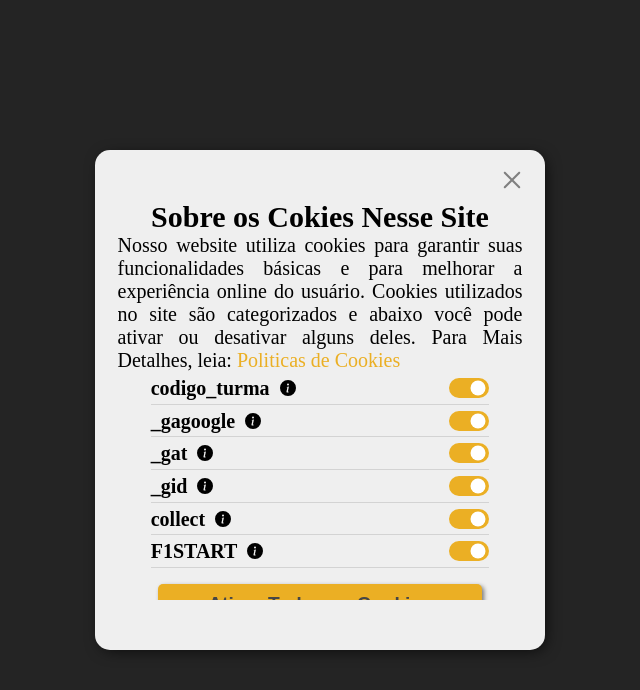
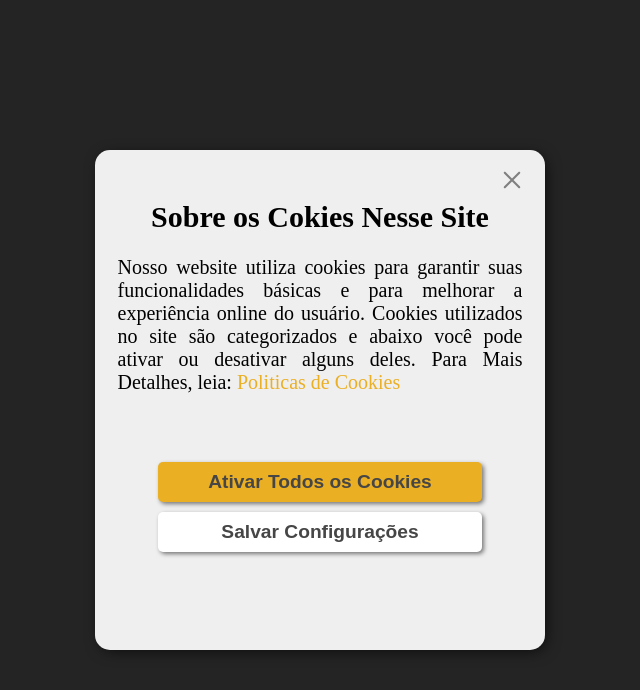
Before and after one commit to jvg21/CookiesinReact, a React (Vite) app: page / in a window 1280 px wide. Both pictures are taken after a click on the button "Configurar Cookies". Shown: the top 690 px of the page, without its empty margins (320-960 px from the left). Built offline with nearby package versions, Linux system fonts and the light colour scheme.

Commit message:
cookieCategory

```diff
--- a/src/presentation/components/cookiecateogorylist/CookieCategoryList.tsx
+++ b/src/presentation/components/cookiecateogorylist/CookieCategoryList.tsx
@@ -1,5 +1,42 @@
-export function CookieCategoryList(){
-    return(
+import { useContext } from "react"
+import { CookieContext } from "../../../application/context/CookieContext"
+import { CookieThemeConfig } from "../../../application/model/cookiethemeconfig/CookieThemeConfig";
 
+export function CookieCategoryList(props: { themeConfig: CookieThemeConfig }) {
+    const { getCategories, CookieInfoArray } = useContext(CookieContext)
+    const category = getCategories();
+
+    function teste(){
+        category.map((x)=>{
+            CookieInfoArray.map((cookie)=>{
+            console.log(x +' |---| '+ cookie.category);
+            /////////retornar o arranjo da categoria\\\\\\\\\\
+            })
+        })
+    }
+    return (
+        <>
+            {
+                teste()
+            }
+        </>
     )
 }
+
+// CookieInfoArray.map((cookie, index) => {
+//     if (cookie.category === x){
+
+//             // <div>
+//             //     <p>{x}</p>
+//             //     <CookieToggleOption
+//             //         key={index}
+//             //         id={cookie.id}
+//             //         name={cookie.name}
+//             //         title={cookie.description}
+//             //         switchState={CookieStateArray[cookie.id]}
+//             //         cookieThemeConfig={props.themeConfig}
+//             //     />
+//             // </div>
+//     }
+
+// })
--- a/src/presentation/screens/cookieacceptscreen/CookieAcceptScreen.tsx
+++ b/src/presentation/screens/cookieacceptscreen/CookieAcceptScreen.tsx
@@ -67,13 +67,14 @@ export function CookieAcceptScreen(props: CookieAcceptScreenType) {
                 >
                     {acceptButtonTextChange()}
                 </CookieButton>
-                <Spacer height="10px" />
+                <Spacer height="10px"/>
                 <CookieButton
                     textcolor={props.themeConfig.primaryTextColor}
                     hoverbgcolor={props.themeConfig.backgroundColor}
                     onClick={() => setModalCookieConfig(true)}>
                     {PresentationTexts.acceptPageConfigButton}
                 </CookieButton>
+                <Spacer height="10px"/>
             </ButtonDiv>
         </CookieBody>
     )
--- a/src/presentation/screens/cookieconfigscreen/CookieConfigScreen.tsx
+++ b/src/presentation/screens/cookieconfigscreen/CookieConfigScreen.tsx
@@ -13,6 +13,7 @@ import { useContext } from "react";
 import { CookieContext } from "../../../application/context/CookieContext";
 import { CookiePageContext } from "../../../application/context/CookiePageContext";
 import { CookieToggleOption } from "../../components/cookietoggleoption/CookieToggleOption";
+import { CookieCategoryList } from "../../components/cookiecateogorylist/CookieCategoryList";
 
 const CookieOptionList = styled.ul`
     display: flex;
@@ -27,8 +28,6 @@ export function CookieConfigScreen(props: CookieConfigScreenType) {
     const { setModalCookieConfig } = useContext(CookiePageContext)
     const { setAllCookieState, getCategories, CookieInfoArray, CookieStateArray, setCookieStateByIndex } = useContext(CookieContext)
 
-    let teste = getCategories();
-
     return (
         <CookieBody
             cookiethemeconfig={props.themeConfig}
@@ -38,7 +37,7 @@ export function CookieConfigScreen(props: CookieConfigScreenType) {
                 {PresentationTexts.configPageTitle}
             </CookieTitle>
 
-            <Spacer height={'50px'} />
+            <Spacer height={'50px'}/>
 
             <CookieDescription
                 textalign='justify'
@@ -53,22 +52,12 @@ export function CookieConfigScreen(props: CookieConfigScreenType) {
                     {PresentationTexts.configPageLinkText}
                 </CookieLink>
             </CookieDescription>
-            <Spacer height="30px" />
+            <Spacer height="30px"/>
 
             <CookieOptionList>
-                {
-                    CookieInfoArray.map((x, index) => {
-                        return (
-                            <CookieToggleOption
-                                key={index}
-                                id={x.id}
-                                name={x.name}
-                                title={x.description}
-                                switchState={CookieStateArray[x.id]}
-                                cookieThemeConfig={props.themeConfig}
-                            />)
-                    })
-                }
+
+                <CookieCategoryList themeConfig={props.themeConfig}/>
+
             </CookieOptionList>
 
             <ButtonDiv>
@@ -87,6 +76,7 @@ export function CookieConfigScreen(props: CookieConfigScreenType) {
                     onClick={() => setModalCookieConfig(false)}>
                     {PresentationTexts.configPageSaveButton}
                 </CookieButton>
+                <Spacer height="10px"/>
             </ButtonDiv>
         </CookieBody>
     )
```
